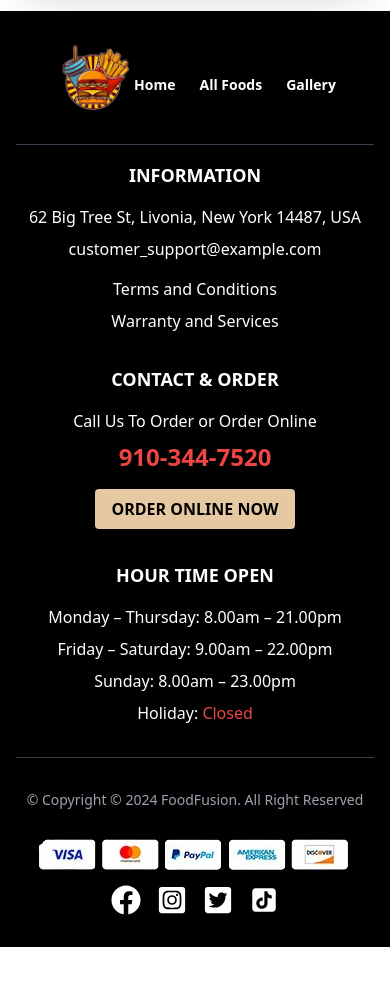
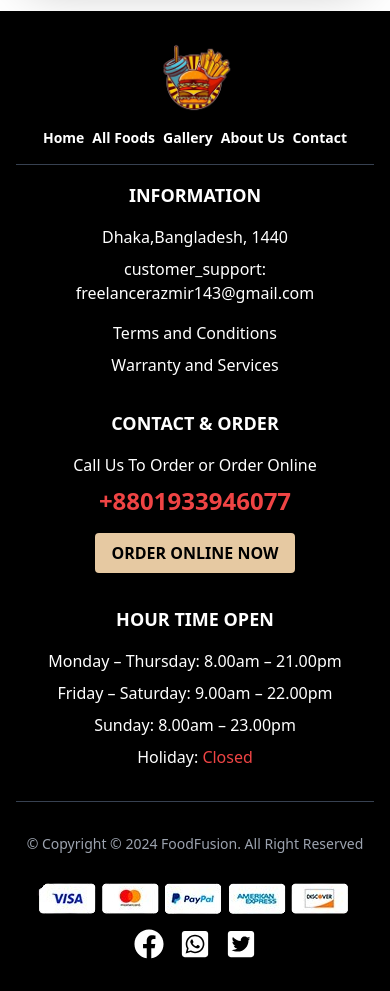
Before and after one commit to azmiruddin-143/FoodFusion-frontend, a React (Vite) app: page /login in a window 390 px wide. Shown: the part 660-1651 px from the top of the page. Before the commit the page ends 1607 px from the top, so only its background shows below. Built offline with nearby package versions, Linux system fonts and the light colour scheme; no server answers.

Commit message:
home page all update complete

```diff
--- a/src/Components/Banner.jsx
+++ b/src/Components/Banner.jsx
@@ -25,7 +25,7 @@ const Banner = () => {
                 effect="fade"
                 slidesPerView={1}
                 loop={true}
-                className="2xl:h-[850px] md:h-[450px] lg:h-[600px] sm:h-[400px] h-[350px]"
+                className="2xl:h-[650px] md:h-[450px] lg:h-[600px] sm:h-[400px] h-[350px]"
                 pagination={{
                     clickable: true,
                     renderBullet: (index, className) => {
--- a/src/Components/Faq.jsx
+++ b/src/Components/Faq.jsx
@@ -46,7 +46,7 @@ const Faq = () => {
     ];
 
     return (
-        <div className='bg-[#fafafa] sm:py-24 py-10 '>
+        <div className='bg-[#fafafa]  2xl:mt-44 xl:mt-40 lg:mt-32 sm:mt-14 mt-5 sm:py-24 py-10 '>
             <div className='lg:flex items-center border lg:mx-5 2xl:mx-36 rounded-md xl:mx-28'>
                 <div className='flex-1'>
                     <img className='2xl:w-10/12' src={faqImage} alt="" />
--- a/src/Components/FeaturedDiscounts.jsx
+++ b/src/Components/FeaturedDiscounts.jsx
@@ -3,6 +3,7 @@ import shop from '../../src/assets/shop-discount.png'
 import parsent from '../../src/assets/parsent-discount.png'
 import barger from '../../src/assets/barger-discount.png'
 import { Fade } from 'react-awesome-reveal';
+import { Link } from 'react-router-dom';
 const FeaturedDiscounts = () => {
     return (
       <Fade duration={3000} triggerOnce >
@@ -21,7 +22,7 @@ const FeaturedDiscounts = () => {
             Give gift vouchers to your friends and relatives to enjoy our fast
             food, Nunc id ullamcorper.
           </p>
-           <button>BUY GIFT NOW →</button>
+           <Link to={'/allfoods'} ><button>BUY GIFT NOW →</button></Link>
         </div>
 
         {/* Card 2 */}
@@ -38,7 +39,7 @@ const FeaturedDiscounts = () => {
             20% discount on first order, Nam ut augue pulvinar turpis malesuada
             condimentum.
           </p>
-          <button className='text-primary'>BUY GIFT NOW →</button>
+          <Link to={'/allfoods'} ><button>BUY GIFT NOW →</button></Link>
         </div>
 
         {/* Card 3 */}
@@ -56,7 +57,7 @@ const FeaturedDiscounts = () => {
             dolor iaculis!
           </p>
 
-            <button className='text-white'>BUY GIFT NOW →</button>
+          <Link to={'/allfoods'} ><button>BUY GIFT NOW →</button></Link>
 
         </div>
       </div>
--- a/src/Components/FoodsPerformance.jsx
+++ b/src/Components/FoodsPerformance.jsx
@@ -3,8 +3,8 @@ import { Fade } from 'react-awesome-reveal';
 
 const FoodsPerformance = () => {
     return (
-        <div className="bg-gray-800 my-16 2xl:mx-36 xl:mx-28 md:mx-5 mx-2 rounded-lg text-white py-16">
-        <div className=" mx-auto grid  md:grid-cols-4 gap-11 md:gap-0 items-center text-center space-x-4">
+        <div className="bg-gray-800 2xl:my-44 xl:my-40 lg:my-32 sm:my-14 my-5  text-white py-16">
+        <div className=" mx-auto grid  md:grid-cols-4 gap-11 md:gap-16 items-center text-center space-x-4">
           {/* Single Stat */}
           <Fade duration={2000} triggerOnce >
           <div className="flex-1 border-r-2">
--- a/src/Components/Footer.jsx
+++ b/src/Components/Footer.jsx
@@ -1,7 +1,7 @@
 import React from 'react';
 import logo from '../../src/assets/foods-logo.png'
 import payment from '../../src/assets/foods-payment.png'
-import { FaFacebook, FaInstagramSquare, FaTwitterSquare } from 'react-icons/fa';
+import { FaFacebook, FaInstagramSquare, FaTwitterSquare, FaWhatsapp, FaWhatsappSquare } from 'react-icons/fa';
 import { AiFillTikTok } from "react-icons/ai";
 import { Link } from 'react-router-dom';
 
@@ -12,15 +12,12 @@ const Footer = () => {
                 {/* Top Navigation Links */}
                 <div className="flex flex-wrap justify-center md:justify-between items-center border-b border-gray-700 pb-4 mb-4">
                     <img src={logo} alt="Basilico Fastfood Logo" className="sm:w-36 w-20 mb-4 md:mb-0" />
-                    <nav className="flex space-x-6 text-sm font-semibold">
+                    <nav className="flex sm:space-x-6 space-x-2  text-sm font-semibold">
                         <Link to={'/'} className="hover:underline">Home</Link>
                         <Link to={'/allfoods'} className="hover:underline">All Foods</Link>
                         <Link to={'/gallery'} className="hover:underline">Gallery</Link>
-                        <a href="#" className="hover:underline hidden md:block">Careers Offers</a>
-                        <a href="#" className="hover:underline hidden md:block">Blog</a>
-                        <a href="#" className="hover:underline hidden md:block">Contact</a>
-                        <a href="#" className="hover:underline hidden md:block">Gift Voucher</a>
-                        <a href="#" className="hover:underline hidden md:block">FAQs</a>
+                        <Link to={'aboutus'} className="hover:underline">About Us</Link>
+                        <Link to={'contactus'} className="hover:underline">Contact</Link>
                     </nav>
                 </div>
 
@@ -28,8 +25,8 @@ const Footer = () => {
                     {/* Information Section */}
                     <div className="text-center md:text-left">
                         <h4 className="font-bold text-lg mb-4">INFORMATION</h4>
-                        <p>62 Big Tree St, Livonia, New York 14487, USA</p>
-                        <p className="mt-2">customer_support@example.com</p>
+                        <p>Dhaka,Bangladesh, 1440</p>
+                        <p className="mt-2">customer_support: freelancerazmir143@gmail.com</p>
                         <ul className="mt-4 space-y-2">
                             <li><a href="#" className="hover:underline">Terms and Conditions</a></li>
                             <li><a href="#" className="hover:underline">Warranty and Services</a></li>
@@ -40,7 +37,7 @@ const Footer = () => {
                     <div className="text-center">
                         <h4 className="font-bold text-lg mb-4">CONTACT & ORDER</h4>
                         <p>Call Us To Order or Order Online</p>
-                        <p className="text-red-500 text-2xl font-bold mt-2">910-344-7520</p>
+                        <p className="text-red-500 text-2xl font-bold mt-2">+8801933946077</p>
                         <Link to={'/allfoods'}>
                             <button className="bg-secondary text-black font-bold py-2 px-4 mt-4 rounded ">
                                 ORDER ONLINE NOW
@@ -70,10 +67,12 @@ const Footer = () => {
 
                     {/* Social Media Links */}
                     <div className="flex space-x-4 text-3xl">
-                        <FaFacebook />
-                        <FaInstagramSquare />
-                        <FaTwitterSquare />
-                        <AiFillTikTok />
+
+                        <Link to={'https://www.facebook.com/azmiruddin143/'} > <FaFacebook /> </Link>
+                        <Link to={'http://wa.me/8801933946077'} > <FaWhatsappSquare /> </Link>
+                        <Link to={'https://x.com/azmiruddin143_'} > <FaTwitterSquare /> </Link>
+
+                        {/* <AiFillTikTok /> */}
                     </div>
 
                 </div>
--- a/src/Components/Header.jsx
+++ b/src/Components/Header.jsx
@@ -121,6 +121,28 @@ const Header = () => {
                                     >
                                         Gallery
                                     </NavLink>
+                                    <NavLink
+                                        to="/aboutus"
+                                        onClick={() => setIsDropdownOpen(false)}
+                                        className={({ isActive }) =>
+                                            isActive
+                                                ? `${isBlurred ? "text-secondary font-bold border-b border-secondary" : "text-secondary border-b border-secondary"}`
+                                                : ""
+                                        }
+                                    >
+                                        About Us
+                                    </NavLink>
+                                    <NavLink
+                                        to="/contactus"
+                                        onClick={() => setIsDropdownOpen(false)}
+                                        className={({ isActive }) =>
+                                            isActive
+                                                ? `${isBlurred ? "text-secondary font-bold border-b border-secondary" : "text-secondary border-b border-secondary"}`
+                                                : ""
+                                        }
+                                    >
+                                        Contact US
+                                    </NavLink>
 
 
 
@@ -128,11 +150,13 @@ const Header = () => {
                                 </ul>
                             )}
                         </div>
+                        <Link to={'/'} >
                             <div className='flex items-center gap-0 sm:gap-3'>
                                 <img className={`${isBlurred ? 'sm:w-[60px] w-[40px] rounded-full' : "sm:w-[60px] w-[40px] rounded-full"}`} src={sitelogo} alt="" />
                                 <h1 className={`${isBlurred && "text-secondary font-bold"} sm:text-3xl text-[12px] pl-2 lg:pl-0 lg:text-xl xl:text-3xl text-secondary font-bold`}> FoodFusion
                                 </h1>
                             </div>
+                        </Link>
                     </div>
 
                     <div className="navbar-center  xl:ml-10 2xl:ml-0 hidden lg:flex">
```
Lines whose indentation alone changed are shown as unchanged.
